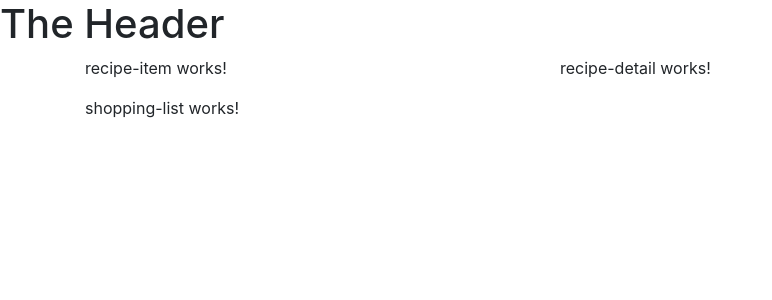
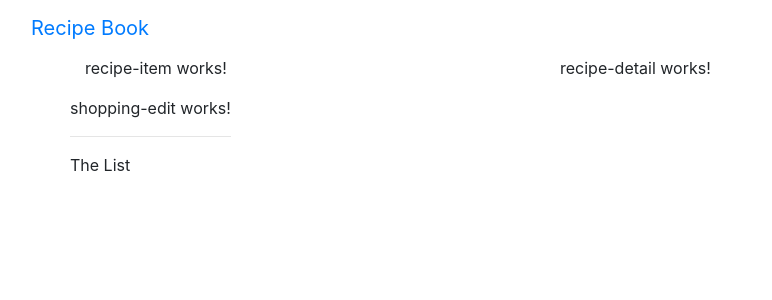
Before and after one commit to JBHerndon/receipe, an Angular app in the folder receipe-book/: page / in a window 1280 px wide. Shown: the top 300 px of the page, without its empty margins (0-772 px from the left). Built offline with nearby package versions, Linux system fonts and the light colour scheme.

Commit message:
update 10/6

```diff
--- a/receipe-book/src/app/header/header.component.html
+++ b/receipe-book/src/app/header/header.component.html
@@ -1 +1,22 @@
-<h1>The Header</h1>
+<nav class="navbar navbar-default">
+ <div class="container-fluid">
+  <div class="navbar-header">
+    <a href="#" class="navbar-brand"> Recipe Book</a>
+  </div>
+
+  <div class="collapse navbar-collapse">
+    <ul class="nav navbar-nav">
+      <li><a href="#">Recipes</a></li>
+      <li><a href="#">Shopping List</a></li>
+    </ul>
+    <ul class="nav navbar-nav navbar-right">
+      <li class="dropdown">
+        <ul class="dropdown-menu">
+          <li><a href="#">Saving Data</a></li>
+          <li><a href="#">Fetch Data</a></li>
+        </ul>
+      </li>
+    </ul>
+  </div>
+ </div>
+</nav>
--- a/receipe-book/src/app/shopping-list/shopping-list.component.html
+++ b/receipe-book/src/app/shopping-list/shopping-list.component.html
@@ -1 +1,7 @@
-<p>shopping-list works!</p>
+<div class="row">
+  <div class="col-xs-10">
+    <app-shopping-edit></app-shopping-edit>
+    <hr>
+    <p>The List</p>
+  </div>
+</div>
```
